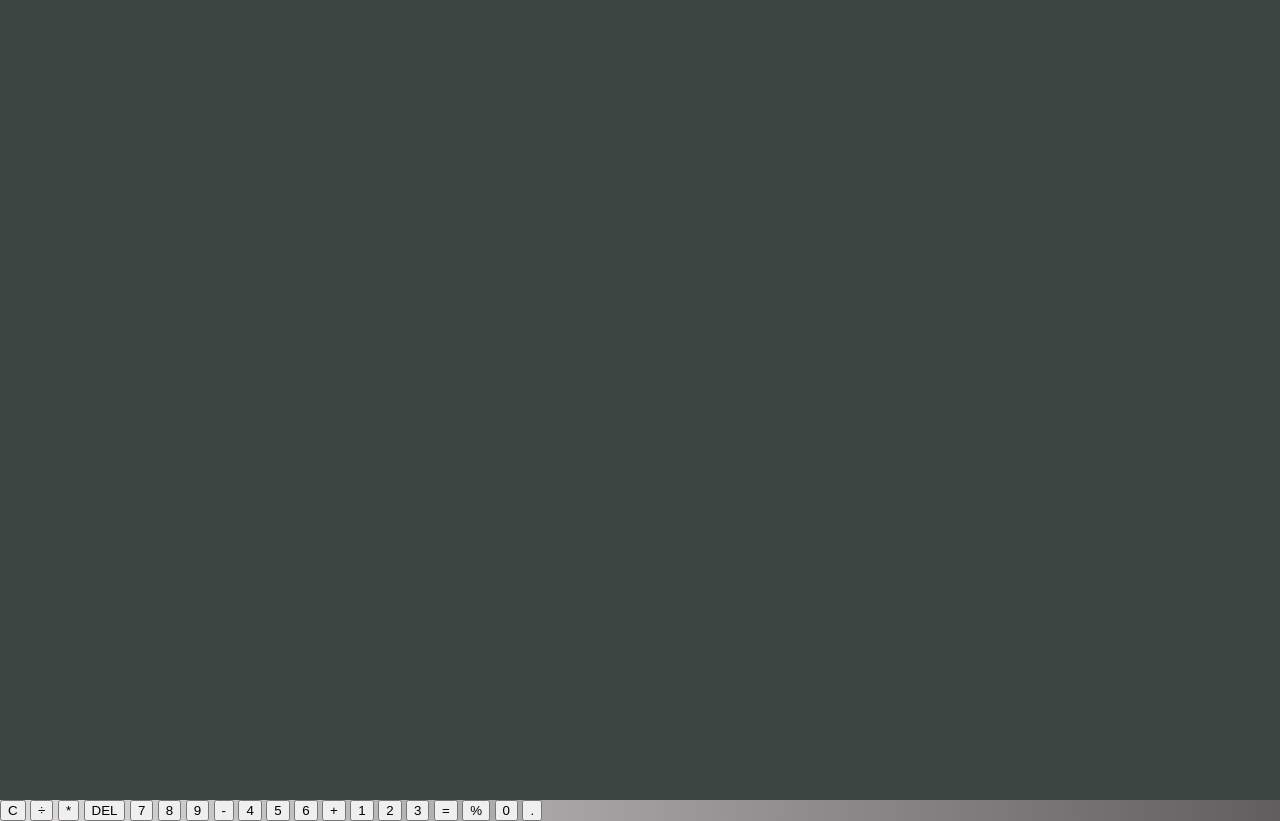
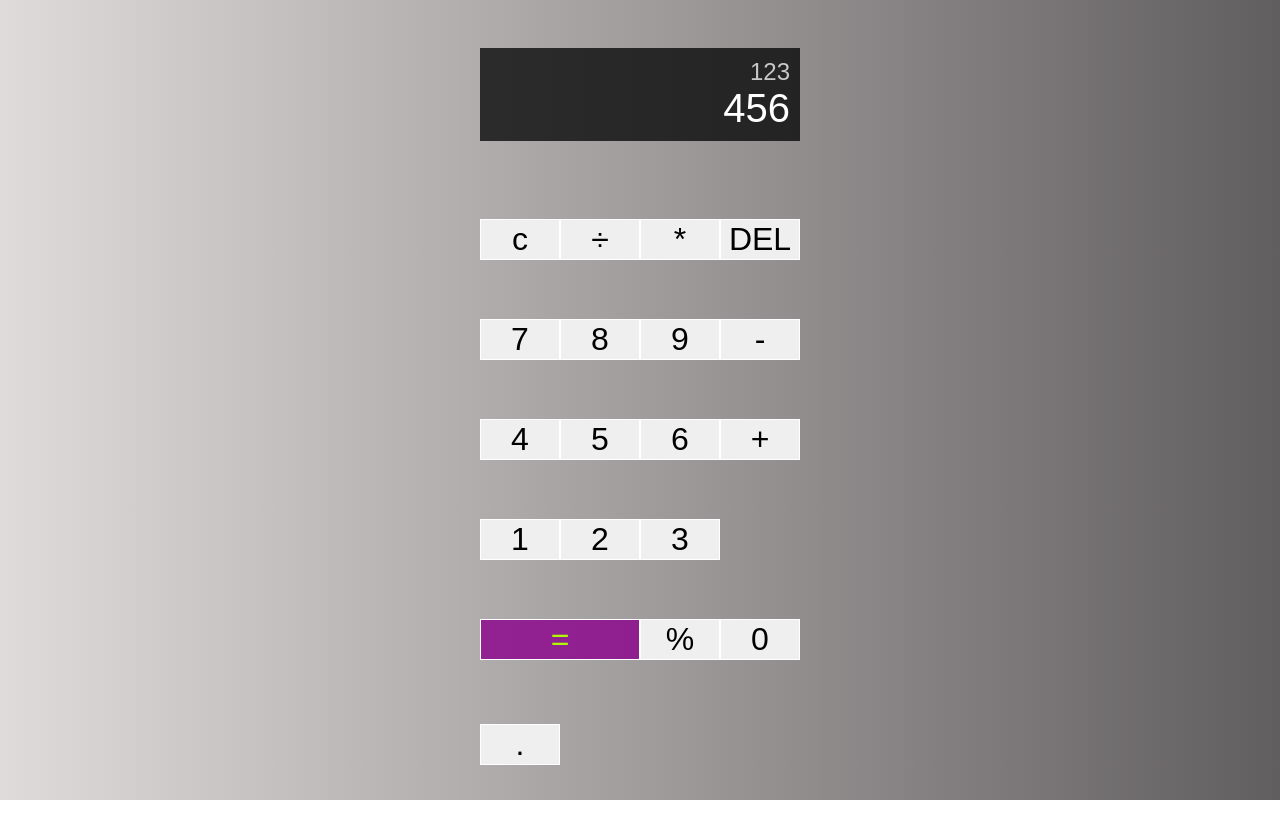
Before and after one commit to CHINECHEREM-EZEIFEANYI/Calculator, a website: page style.html in a window 1280 px wide. After the commit the page ends 800 px from the top, so only its background shows below. Drawn offline with Linux system fonts and the light colour scheme.

```diff
--- a/style.css
+++ b/style.css
@@ -12,11 +12,45 @@
 }
 
 .calculator-grid {
-    background-color: #3d4543;
     display: grid;
     justify-content: center;
     align-items: center;
     min-height: 100vh;
-    grid-template-columns: repeat(4, 100px);
+    grid-template-columns: repeat(4, 80px);
     grid-template-rows: minmax(120px, auto) repeat(5, 100px);
 }
+.calculator-grid>button {
+    cursor: pointer;
+    font-size: 2rem;
+    border: 1px, solid #FFFFFF;
+    outline: none;
+    background-color: rbga(255, 255, 255, 0.75);
+}
+
+.calculator-grid>button:hover {
+    background-color: #a9a9a9;
+}
+.span-two {
+    grid-column: span 2;
+    color: #adf802;
+    background-color: rgba(139, 0, 139, 0.8);
+}
+ .output {
+     grid-column: 1 / -1;
+     background-color: rgba(0, 0, 0, 0.75);
+     display: flex;
+     align-items: flex-end;
+     justify-content: space-around;
+     flex-direction: column;
+     padding: 10px;
+     word-wrap: break-word;
+     word-break: break-all;
+ }
+ .output .previous-operand {
+     color: rgba(255, 255, 255, 0.75);
+     font-size: 1.5rem;
+ }
+  .output .current-operand {
+      color: white;
+      font-size: 2.5rem;
+  }
--- a/style.html
+++ b/style.html
@@ -6,13 +6,14 @@
     <title>Calculator</title>
     <link href="style.css" rel="stylesheet">
     <script src="index.js" defer></script>
+</head>
 
-    <div class="calculator-grid"></div>
+    <div class="calculator-grid">
     <div class="output">
-        <div class="previous-operand"></div>
-        <div class="current-operand"></div>
+        <div class="previous-operand">123</div>
+        <div class="current-operand">456</div>
     </div>
-    <button class="span-two">C</button>
+    <button>c</button>
     <button>÷</button>
     <button>*</button>
     <button>DEL</button>
@@ -32,9 +33,11 @@
     <button>0</button>
     <button>.</button>
     </div>
-    </head>
+<body>
+    </body>
+</head>
 
-    <body>
-    </body>
+
+
 
     </html>
```
